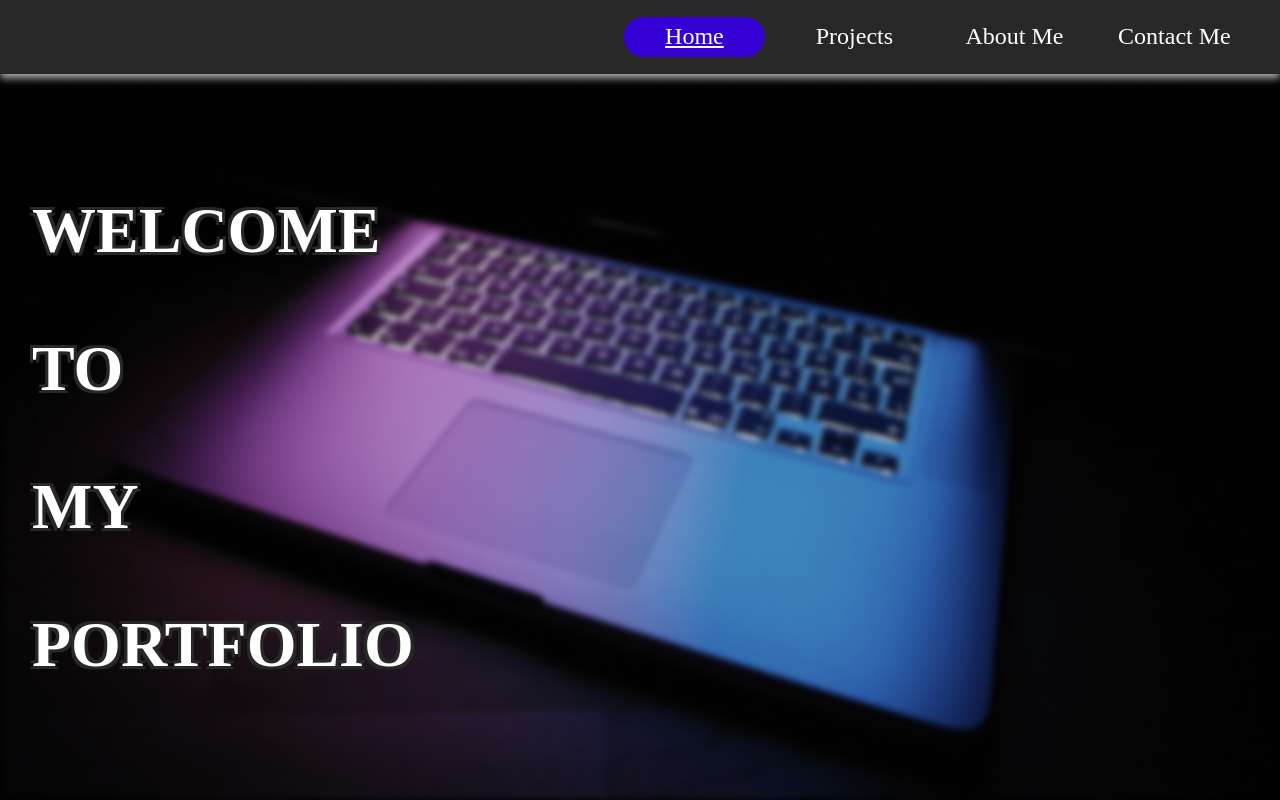
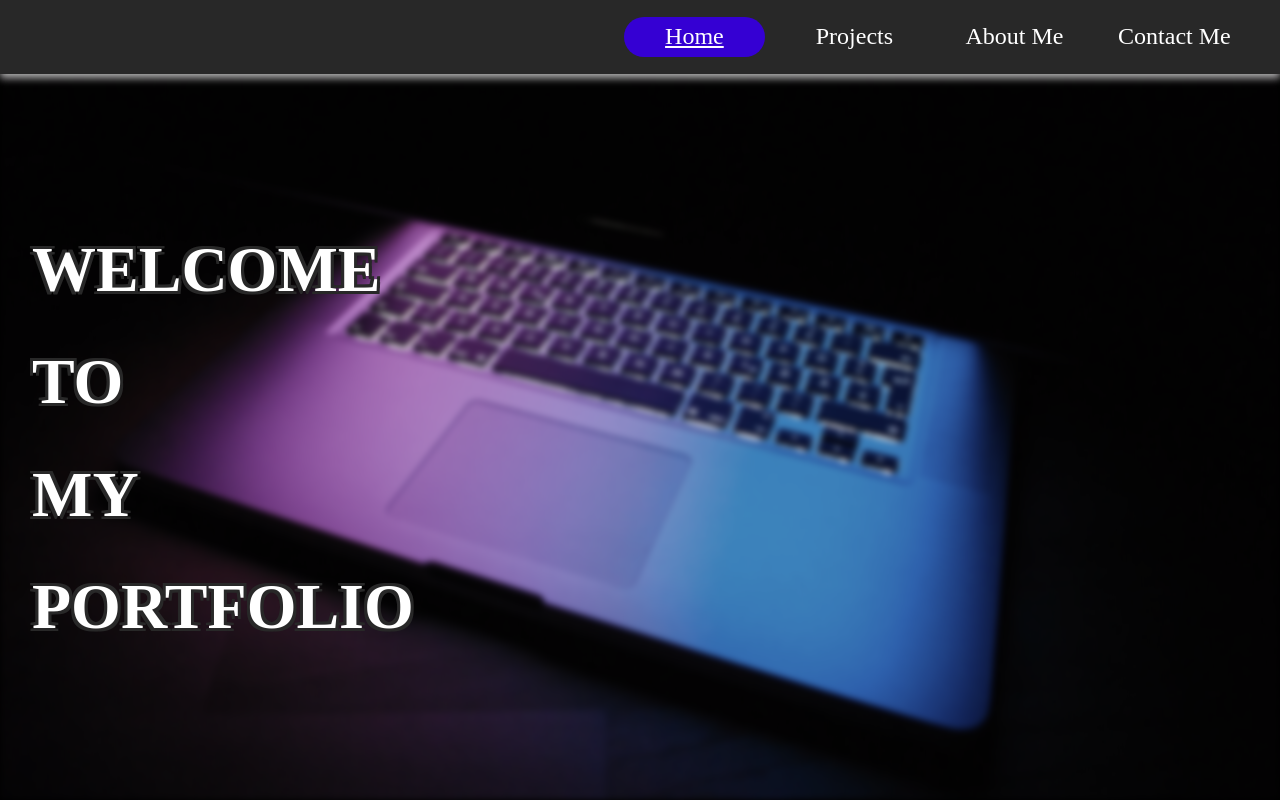
Before and after one commit to NicolasConaway/true-portfolio, a React (Create React App) app: page / in a window 1280 px wide. Shown: the top 800 px of the page. Built offline with nearby package versions, Linux system fonts and the light colour scheme; a web font is replaced by a local one.

Commit message:
Evaluation commit

```diff
--- a/src/Components/Home/styles.css
+++ b/src/Components/Home/styles.css
@@ -117,11 +117,10 @@
         display: none;
     }
     .title {
-
         width: 50%;
     }
     .title h1 {
-        margin: 5% 0 5% -100%;
+        margin: 3% 0 3% -100%;
         font-size: 4rem;
     }
 
@@ -140,7 +139,7 @@
         color: white;
         font-weight: bold;
         text-transform: uppercase;
-        margin: 5% 5% 5% 0;
+        margin: 3% 5% 3% 0;
         text-align: end;
     }
     .fullName {
```
